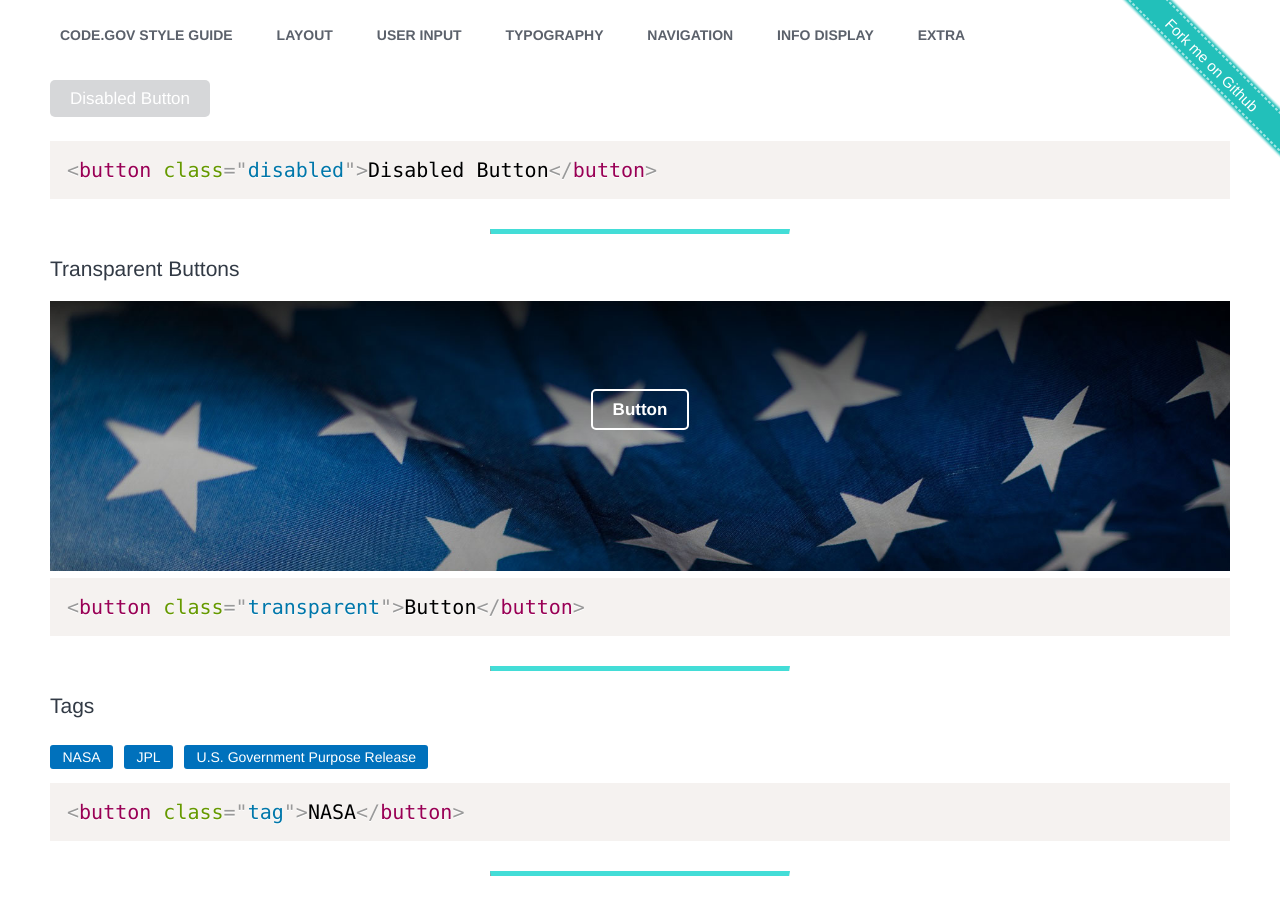
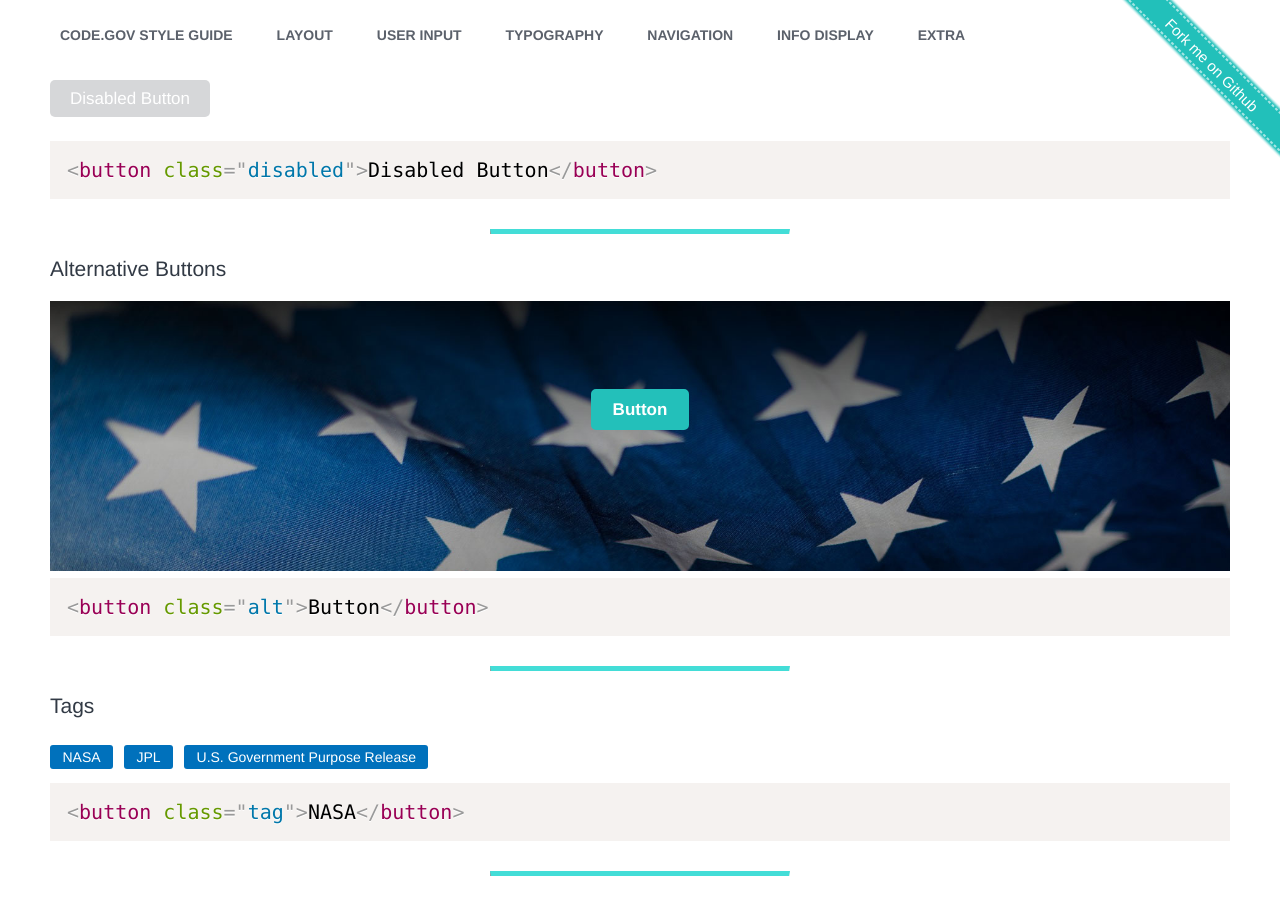
Before and after one commit to GSA/code-gov-style, a Jekyll site: the page built from components/buttons.md, in a window 1280 px wide and 900 px high, scrolled down 387 px. Built offline with Jekyll 4.4.1, drawn with Linux system fonts in a browser that asks for light colours.

Commit message:
added alt button class

````diff
--- a/_sass/_buttons.scss
+++ b/_sass/_buttons.scss
@@ -36,10 +36,15 @@ button {
     padding: .5rem 1.25rem;
   }
 
-  &.transparent {
-    background-color: transparent;
-    border: 2px solid $color-white;
-    font-weight: 700;
+  &.alt {
+    background-color: $brand-teal-medium !important;
+    border: 2px solid $brand-teal-medium;
+    font-weight: bold;
+
+    &:hover {
+      background-color: $brand-teal-dark !important;
+      border-color: $brand-teal-dark !important;
+    }
   }
 
   &.dark {
--- a/_sass/_inputs.scss
+++ b/_sass/_inputs.scss
@@ -1,7 +1,7 @@
 input {
   background-color: $color-white;
   border: 2px solid $color-white;
-  border-radius: 4px;
+  border-radius: 5px;
   box-sizing: border-box;
   color: #212121;
   display: inline-block;
@@ -18,8 +18,8 @@ input {
 
   /* we're adding a border so it aligns with the input */
   + button.go {
-    background-color: $brand-teal !important;
-    border: 2px solid $brand-teal;
+    background-color: $brand-teal-medium !important;
+    border: 2px solid $brand-teal-medium;
     border-top-left-radius: 0;
     border-top-right-radius: 4px;
     border-bottom-left-radius: 0;
--- a/components/buttons.md
+++ b/components/buttons.md
@@ -21,14 +21,14 @@ title: "Buttons"
 
 ---
 
-# Transparent Buttons
+# Alternative Buttons
 
 <div class="banner">
-  <button class="transparent">Button</button>
+  <button class="alt">Button</button>
 </div>
 
 ```
-<button class="transparent">Button</button>
+<button class="alt">Button</button>
 ```
 
 ---
--- a/package.json
+++ b/package.json
@@ -1,6 +1,6 @@
 {
   "name": "@code.gov/code-gov-style",
-  "version": "1.4.1",
+  "version": "1.4.2",
   "description": "Style for code.gov including buttons, banners, and cards. Inspired by and somewhat based on USWDS.",
   "main": "index.js",
   "scripts": {
````
Also changed, not shown: 1 other file.
